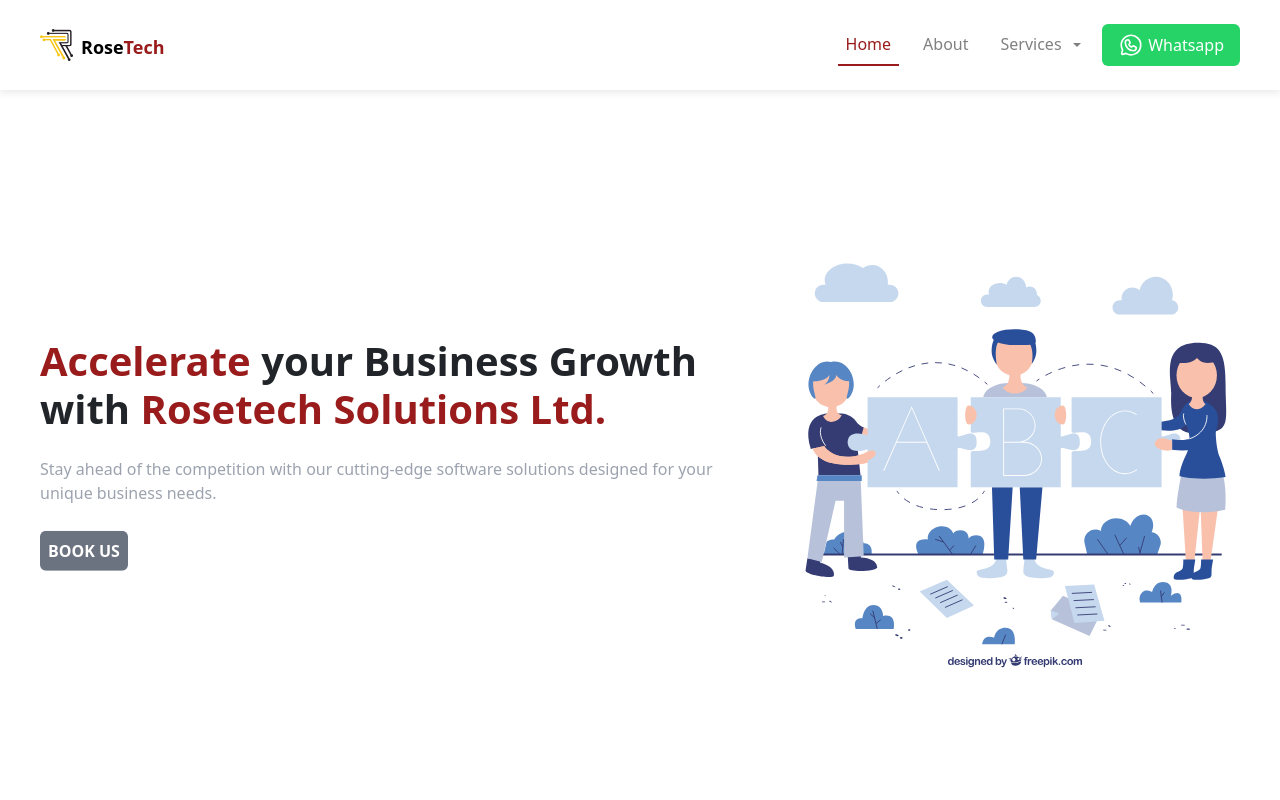
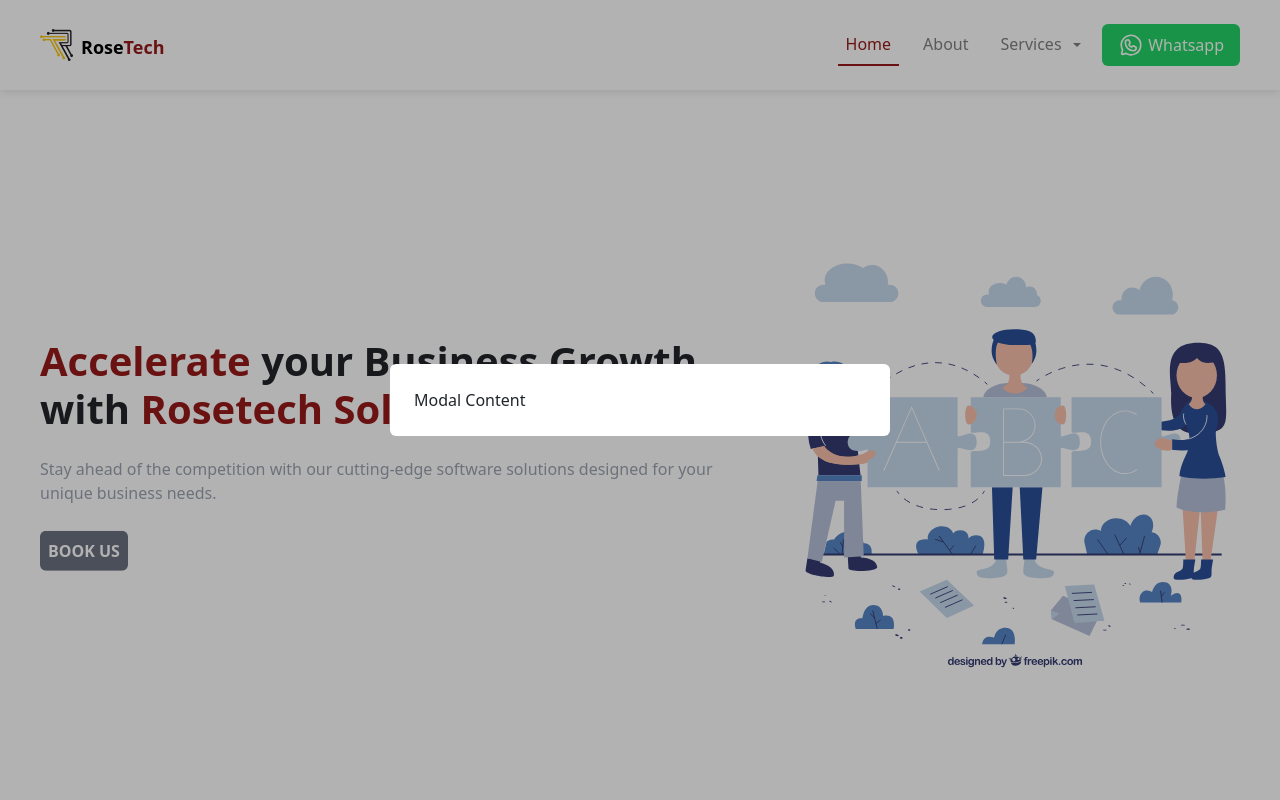
Before and after one commit to Chy-Zaber-Bin-Zahid/CodeSync5, a Next.js app: page / in a window 1280 px wide. Both pictures are taken after a click on the button "BOOK US". Shown: the top 800 px of the page. Built offline with nearby package versions, Linux system fonts and the light colour scheme.

Commit message:
Modal created

```diff
--- a/app/layout.tsx
+++ b/app/layout.tsx
@@ -2,6 +2,8 @@ import type { Metadata } from "next";
 import "./globals.css";
 import Footer from "@/components/Footer";
 import Navbar from "@/components/Navbar";
+import Modal from "@/components/Modal";
+import { MyProvider } from "@/context/MyProvider";
 
 export const metadata: Metadata = {
   title: "Create Next App",
@@ -16,11 +18,14 @@ export default function RootLayout({
   return (
     <html lang="en">
       <body>
-        <div className="flex flex-col min-h-screen overflow-x-clip">
-          <Navbar />
-          <div className="flex-grow flex">{children}</div>
-          <Footer />
-        </div>
+        <MyProvider>
+          <div className="flex flex-col min-h-screen overflow-x-clip relative">
+            <Navbar />
+            <Modal />
+            <div className="flex-grow flex">{children}</div>
+            <Footer />
+          </div>
+        </MyProvider>
       </body>
     </html>
   );
--- a/components/Home/Intro.tsx
+++ b/components/Home/Intro.tsx
@@ -4,8 +4,10 @@ import Image from 'next/image'
 import React from 'react'
 import { useGSAP } from '@gsap/react';
 import gsap from 'gsap';
+import { useMyContext } from '@/context/MyProvider';
 
 function Intro() {
+  const { setToggleModal } = useMyContext();
   useGSAP(() => {
     gsap.fromTo(
       "#intro-text",
@@ -26,7 +28,7 @@ function Intro() {
           <div id="intro-text" className='flex flex-col gap-3 justify-center items-start w-[60%]' >
             <h1 className='font-bold' ><span className='text-primaryText'>Accelerate</span> your Business Growth with <span className="text-primaryText">Rosetech Solutions Ltd.</span></h1>
             <p className="text-gray-400" >Stay ahead of the competition with our cutting-edge software solutions designed for your unique business needs.</p>
-            <button className='bg-gray-500 font-semibold hover:bg-gray-700 transition-all duration-300 text-white p-2 rounded animate-bounce' >BOOK US</button>
+            <button onClick={() => setToggleModal(true)} className='bg-gray-500 font-semibold hover:bg-gray-700 transition-all duration-300 text-white p-2 rounded animate-bounce' >BOOK US</button>
           </div>
           <div id="intro-img" className='w-[40%] pl-[21px]'>
             <Image
--- /dev/null
+++ b/components/Modal.tsx
@@ -0,0 +1,31 @@
+"use client";
+
+import { useMyContext } from "@/context/MyProvider";
+
+function Modal() {
+    const { toggleModal, setToggleModal } = useMyContext();
+    const handleBackgroundClick = () => {
+        setToggleModal(false);
+    };
+    const handleContentClick = (e: React.MouseEvent) => {
+        e.stopPropagation();
+    };
+
+    return (
+        <div
+            onClick={handleBackgroundClick}
+            className={`fixed top-0 w-full h-screen z-50 flex justify-center items-center ${toggleModal ? "block" : "hidden"
+                }`}
+        >
+            <div className="absolute top-0 left-0 w-full h-full bg-black opacity-30"></div>
+            <div
+                onClick={handleContentClick}
+                className="relative bg-white rounded p-4 max-w-[500px] w-full mx-auto z-50"
+            >
+                Modal Content
+            </div>
+        </div>
+    );
+}
+
+export default Modal;
--- /dev/null
+++ b/context/MyProvider.tsx
@@ -0,0 +1,35 @@
+"use client"
+
+import { createContext, useContext, useState, ReactNode } from "react";
+
+type MyContextType = {
+  toggleModal: boolean;
+  setToggleModal: React.Dispatch<React.SetStateAction<boolean>>;
+}
+
+const MyContext = createContext<MyContextType | undefined>(undefined);
+
+interface MyProviderProps {
+  children: ReactNode;
+}
+
+function MyProvider({ children }: MyProviderProps) {
+  const [toggleModal, setToggleModal] = useState<boolean>(false);
+
+  return (
+    <MyContext.Provider value={{ toggleModal, setToggleModal }}>
+      {children}
+    </MyContext.Provider>
+  );
+}
+
+// Custom hook with type safety
+function useMyContext(): MyContextType {
+  const context = useContext(MyContext);
+  if (!context) {
+    throw new Error("useMyContext must be used within a MyProvider");
+  }
+  return context;
+}
+
+export { MyProvider, useMyContext };
```
